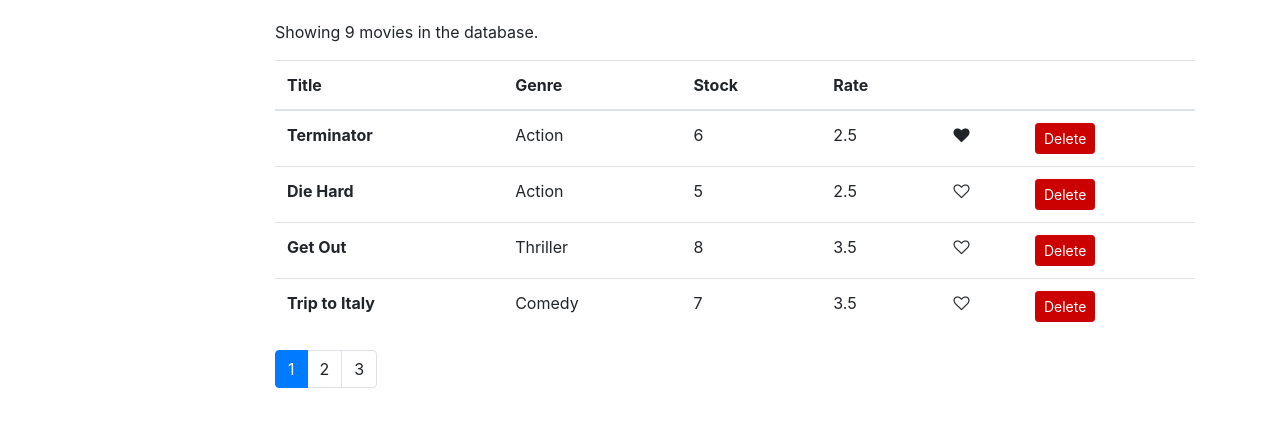
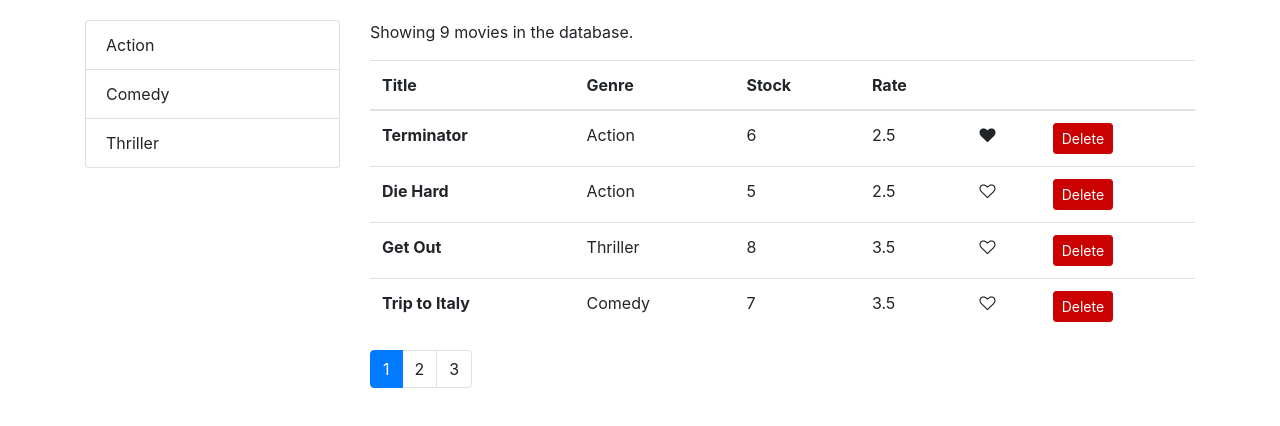
Before and after one commit to webalation/vidly, a React (Create React App) app: page / in a window 1280 px wide. Shown: the top 426 px of the page. Built offline with nearby package versions, Linux system fonts and the light colour scheme.

Commit message:
Filtering: displaying items

```diff
--- a/src/components/common/listGroup.jsx
+++ b/src/components/common/listGroup.jsx
@@ -1,7 +1,13 @@
 import React from 'react';
 
-const ListGroup = () => {
-    return null;
+const ListGroup = props => {
+    const { items, textProperty, valueProperty } = props;
+
+    return (
+        <ul class="list-group">
+            {items.map(item => <li key={item[valueProperty]} class="list-group-item">{item[textProperty]}</li>)}
+        </ul>
+    );
 }
 
 export default ListGroup;
--- a/src/components/movies.jsx
+++ b/src/components/movies.jsx
@@ -60,10 +60,12 @@
 
         return (
             <div className="row">
-                <div className="col-2">
+                <div className="col-3">
                     <ListGroup
                         items={this.state.genres}
                         onItemSelect={this.handleGenreSelect}
+                        textProperty="name"
+                        valueProperty="_id"
                     />
                 </div>
                 <div className="col">
```
